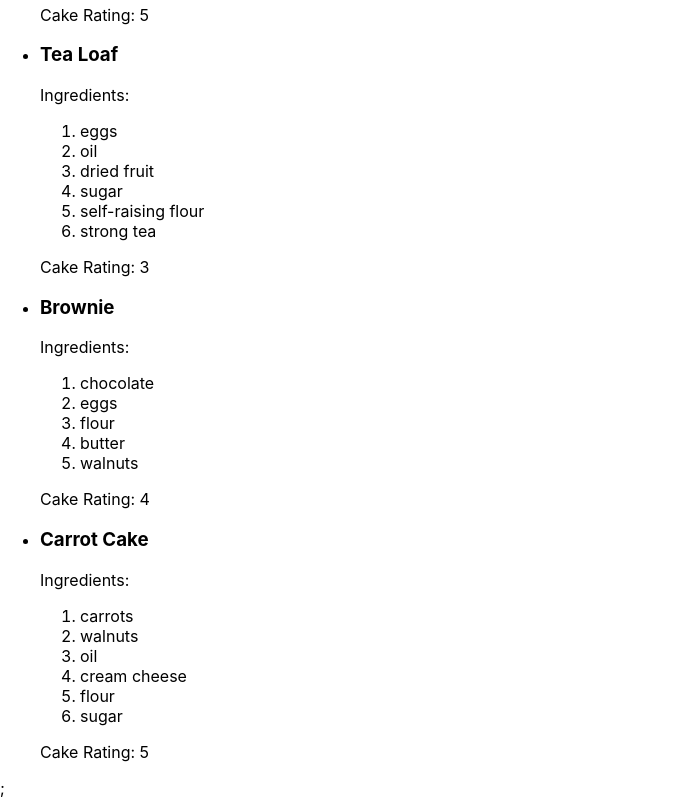
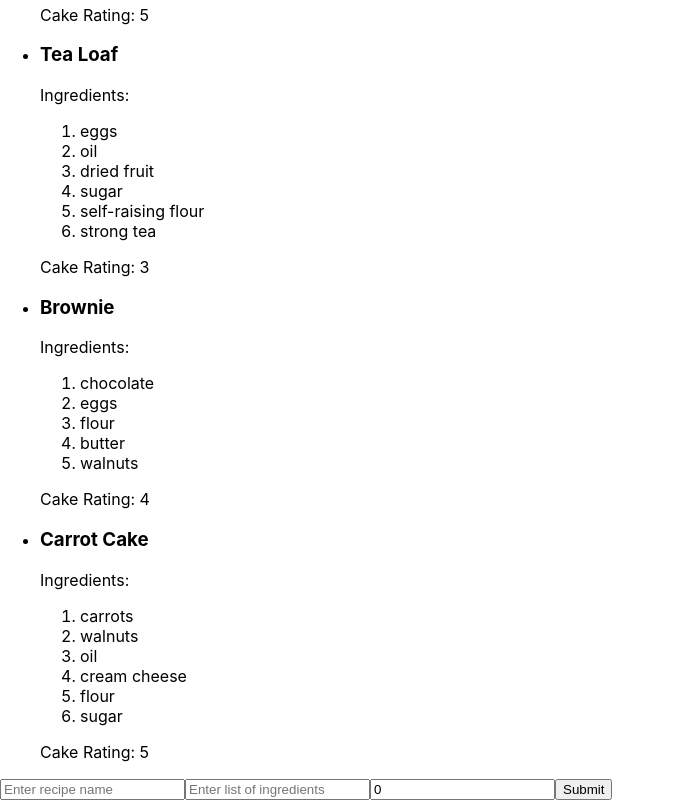
Before and after one commit to Jean-005/react_forms-lab, a React (Create React App) app: page / in a window 1280 px wide. Shown: the part 271-1071 px from the top of the page, without its empty margins (0-675 px from the left). Built offline with nearby package versions, Linux system fonts and the light colour scheme.

Commit message:
added code to the other files

```diff
--- a/src/components/CakeList.js
+++ b/src/components/CakeList.js
@@ -7,7 +7,7 @@ const CakeList = ({ cakes }) => {
 
     return (
         <>
-            <ul>{cakeComponent}</ul>;
+            <ul>{cakeComponent}</ul>
         </>
     );
 }
--- a/src/components/RecipeForm.js
+++ b/src/components/RecipeForm.js
@@ -1,6 +1,76 @@
-const RecipeForm = () => {
+import { useState } from "react";
+
+const RecipeForm = ({ cakes, registerRecipe }) => {
+    const [recipeName, setRecipeName] = useState("");
+    const [ingredients, setIngredients] = useState([]);
+    const [rating, setRating] = useState(0);
+
+    const handleSubmit = (event) => {
+        event.preventDefault();
+        if(isValidation){
+            let ingredientList = []
+            ingredientList.push(ingredients);
+
+            const recipe = {
+                name:recipeName,
+                ingredients:ingredientList,
+                rating:rating
+            }
+
+            registerRecipe(recipe);
+            return;
+        }
+    }
+
+    const isValidation = () => {
+        let validation = true;
+
+        if (recipeName === "" || ingredients === "" || rating === "") {
+            alert("Please fill in recipe details");
+            validation = false;
+        }
+
+        if(cakes.find(cake => cake.name === recipeName)){
+            alert("Cake already exists");
+            validation = false;
+        }
+
+        return validation;
+    }
+
     return (
         <>
+            <form onSubmit={handleSubmit}>
+                <input
+                    type="text"
+                    name="Recipe Name"
+                    placeholder="Enter recipe name"
+                    value={recipeName}
+                    onChange={(event) => setRecipeName(event.target.value)}
+
+                />
+
+                <input
+                    type="text"
+                    name="ingredients"
+                    placeholder="Enter list of ingredients"
+                    value={ingredients}
+                    onChange={(event) => setIngredients(event.target.value)}
+
+                />
+
+
+                <input
+                    type="number"
+                    name="rating"
+                    placeholder="Enter rating"
+                    value={rating}
+                    onChange={(event) => setRating(event.target.value)}
+                />
+
+                <input type="submit" value="Submit" />
+
+            </form>
         </>
     );
 }
--- a/src/containers/CakeContainers.js
+++ b/src/containers/CakeContainers.js
@@ -27,10 +27,15 @@ const CakeContainers = () => {
         }
       ]);
 
+    const registerRecipe = (recipe) => {
+        console.log(recipe);
+        setCakes([...cakes,recipe]);
+    }
+
     return (
         <>
             <CakeList cakes={cakes} />
-            <RecipeForm />
+            <RecipeForm  cakes={cakes} registerRecipe={registerRecipe}/>
             <SearchForm />
         </>
     );
```
